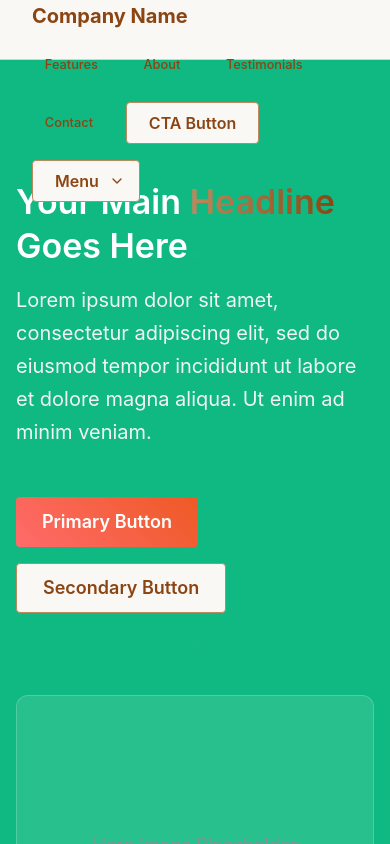
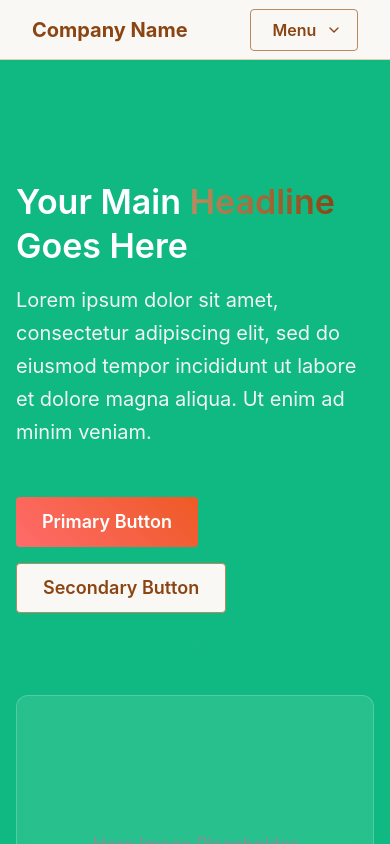
Before and after one commit to BennyXie/Altheros-Capital, a React (Create React App) app in the folder client/: page / in a window 390 px wide. Shown: the top 844 px of the page. Built offline with nearby package versions, Linux system fonts and the light colour scheme.

Commit message:
nav bar button visual fix

```diff
--- a/client/src/components/layout/Header.module.css
+++ b/client/src/components/layout/Header.module.css
@@ -20,7 +20,7 @@
 }
 
 .desktopNav {
-  display: flex;
+  display: flex !important;
   align-items: center;
   gap: 1rem;
 }
@@ -63,7 +63,7 @@
 
 /* Mobile menu button - replaces burger */
 .mobileMenuButton {
-  display: none;
+  display: none !important;
   background: none !important;
   color: #8b4513 !important;
   border: 1px solid #8b4513 !important;
@@ -143,18 +143,29 @@
   }
 }
 
+/* Desktop - ensure desktop nav is visible and mobile menu is hidden */
+@media (min-width: 769px) {
+  .desktopNav {
+    display: flex !important;
+  }
+
+  .mobileMenuButton {
+    display: none !important;
+  }
+}
+
 /* Mobile responsive design */
 @media (max-width: 768px) {
   .desktopNav {
-    display: none;
+    display: none !important;
   }
 
   .mobileMenuButton {
-    display: flex;
+    display: flex !important;
   }
 
   .burger {
-    display: none; /* Hide burger, use dropdown instead */
+    display: none !important; /* Hide burger, use dropdown instead */
   }
 
   .logo {
```
